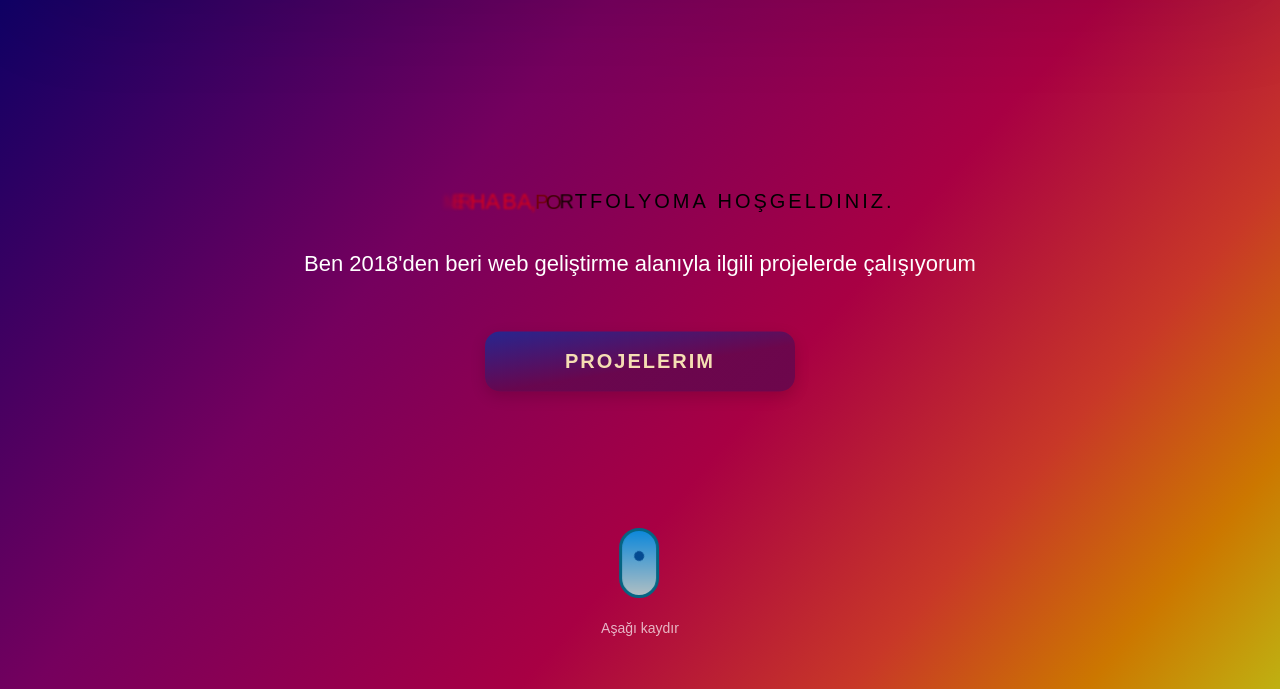
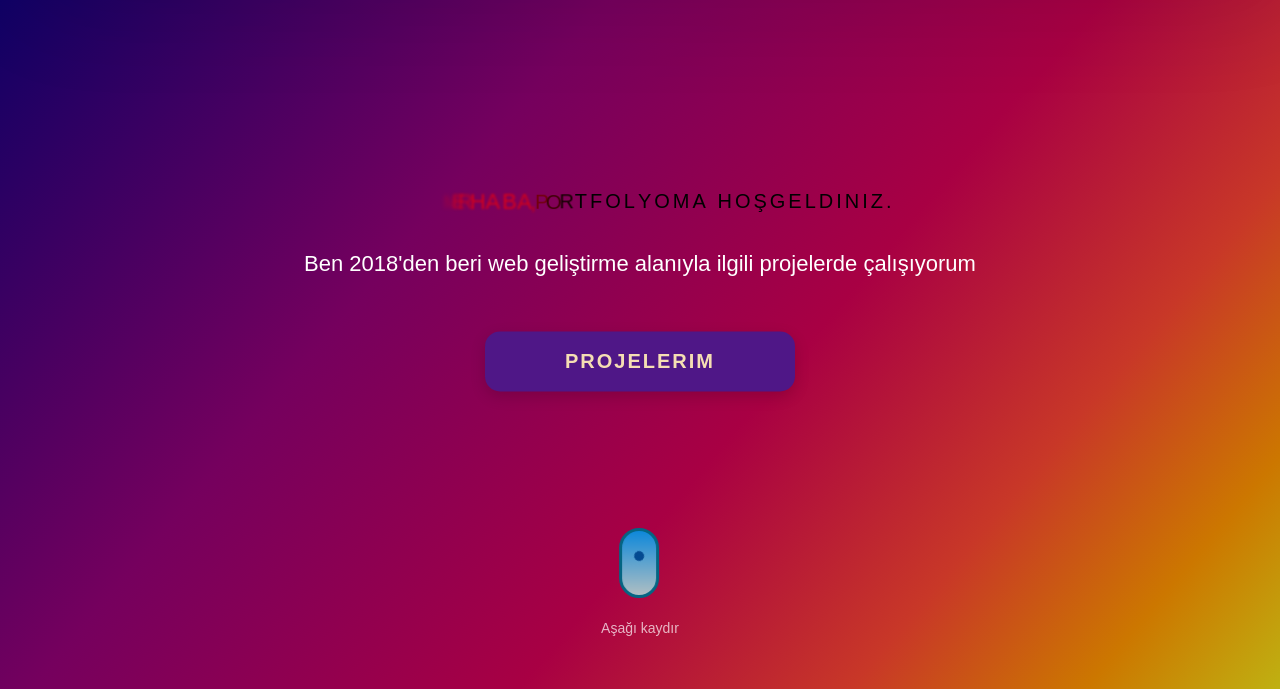
Before and after one commit to SADOx00/Portfolio, a plain HTML site: page index.html in a window 1280 px wide. Shown: the part 111-800 px from the top of the page. Drawn offline with Linux system fonts and the light colour scheme; a web font is replaced by a local one.

Commit message:
update color

```diff
--- a/css/style.css
+++ b/css/style.css
@@ -934,12 +934,7 @@ textarea {
 }
 
 .bttn {
-  background: rgb(94, 8, 78);
-  background: linear-gradient(
-    351deg,
-    rgba(94, 8, 78, 0.8) 43%,
-    rgba(15, 47, 158, 0.8) 100%
-  );
+  background: #4f1787;
   color: wheat;
   border-radius: 15px;
 }
```
